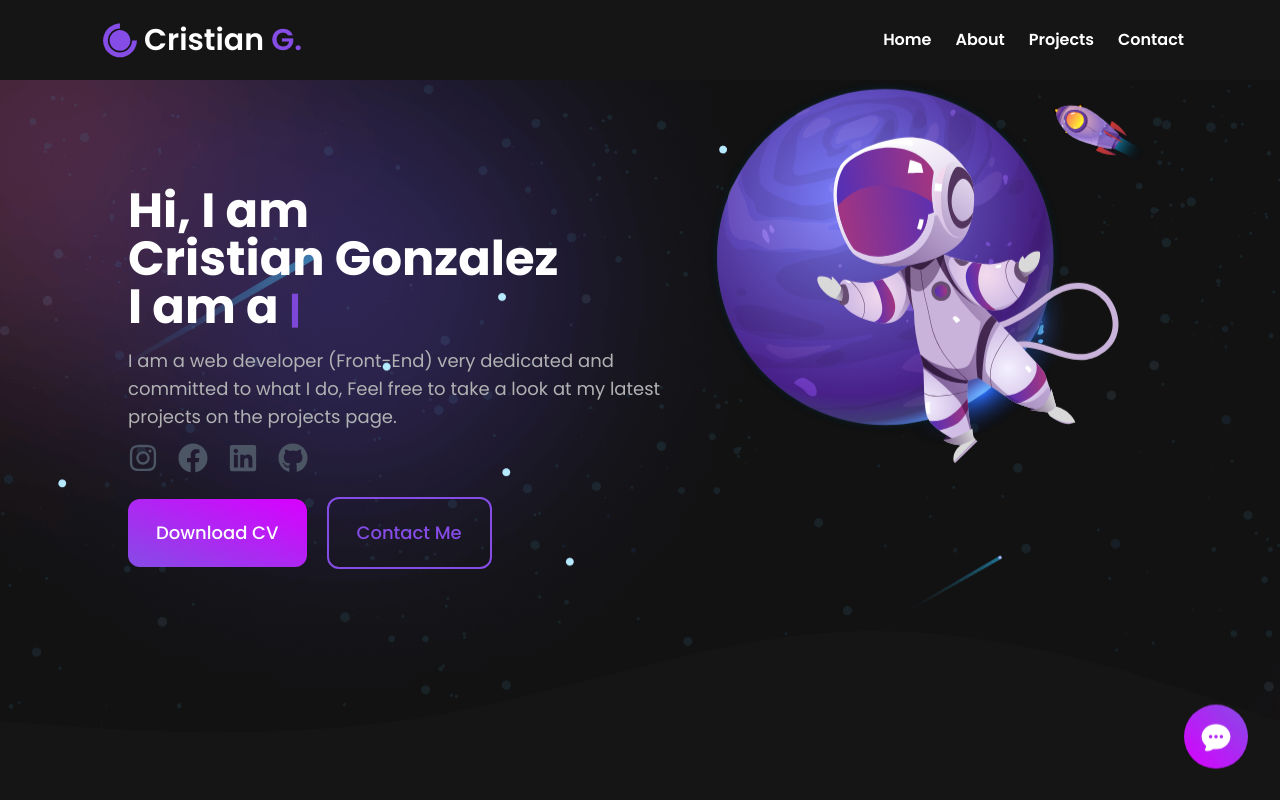
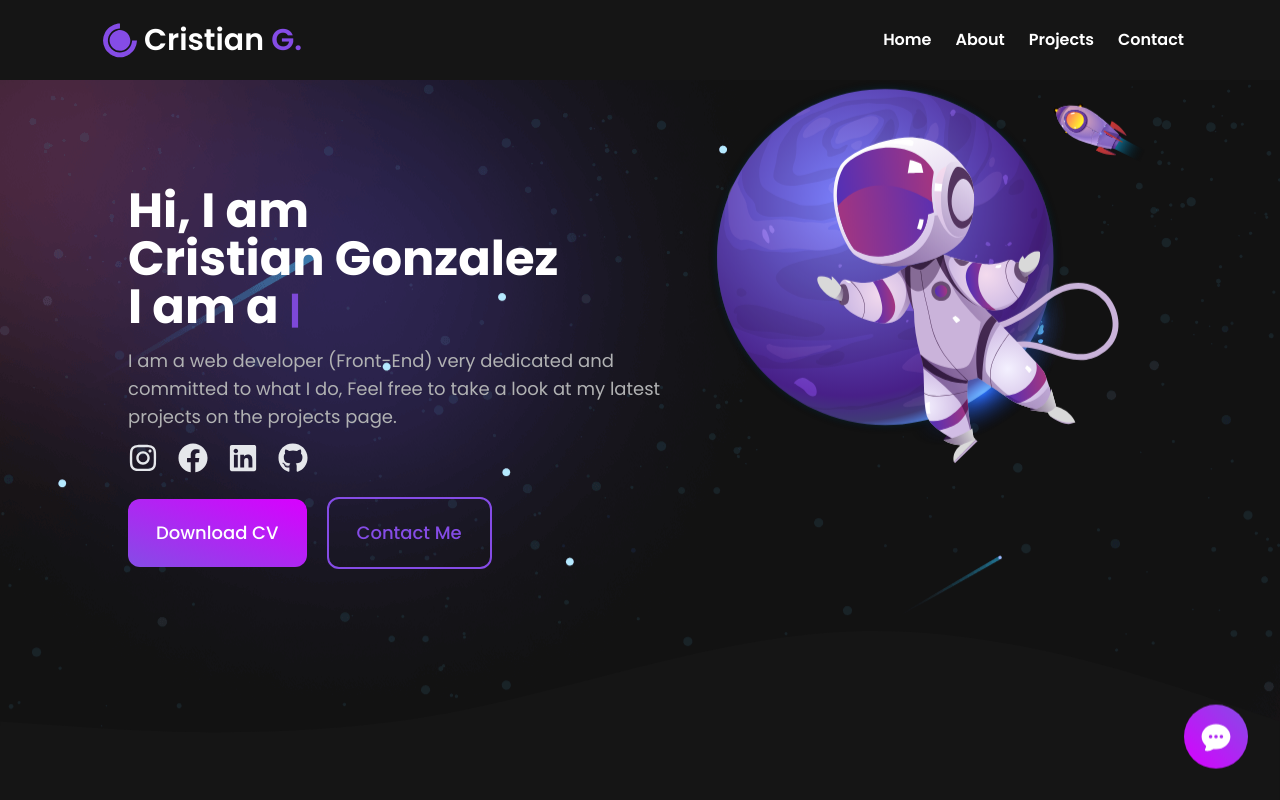
Before and after one commit to CristianG07/Portfolio, a React (Vite) app: page / in a window 1280 px wide. Shown: the top 800 px of the page. Built offline with nearby package versions, Linux system fonts and the light colour scheme.

Commit message:
color changed

```diff
--- a/src/components/Footer/index.jsx
+++ b/src/components/Footer/index.jsx
@@ -32,7 +32,7 @@ export const Footer = () => {
           {social_media.map((icon, i) => (
             <div
               key={i}
-              className="text-gray-600 hover:text-primary transition-colors duration-700 ease-in-out"
+              className="text-gray-200 hover:text-primary transition-colors duration-700 ease-in-out"
             >
               <a href={icon.href} target="_blank">
                 {icon.logo}
--- a/src/components/Hero/index.jsx
+++ b/src/components/Hero/index.jsx
@@ -33,7 +33,7 @@ export const Hero = () => {
                 {social_media.map((icon, i) => (
                   <div
                     key={i}
-                    className="text-gray-600 hover:text-primary transition-colors duration-700 ease-in-out"
+                    className="text-gray-200 hover:text-primary transition-colors duration-700 ease-in-out"
                   >
                     <a href={icon.href} target="_blank">
                       {icon.logo}
```
